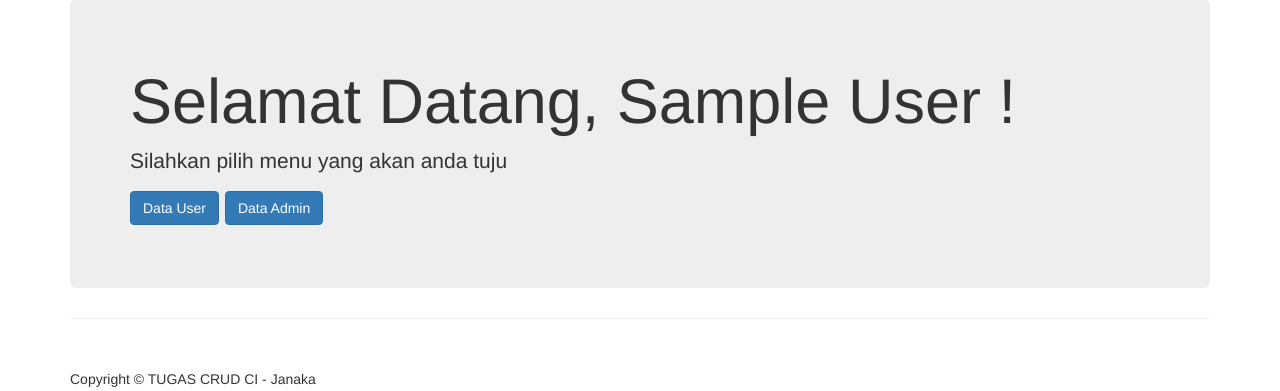
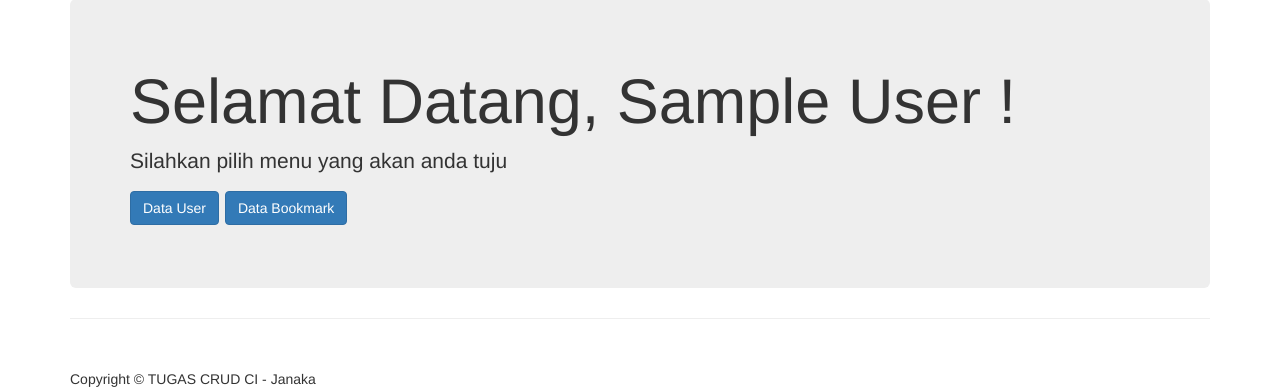
Before and after one commit to katanyaJATI/tugas-git-ci, a CodeIgniter app: page /tugas-crud-ci/index.php/home in a window 1280 px wide. Shown: the part 121-512 px from the top of the page. Run offline with CodeIgniter, Linux system fonts and the light colour scheme; the visitor is signed in with stand-in values (Sample User, id 1); some libraries are stand-ins or nearby versions.

Commit message:
rev. sebelumnya

```diff
--- a/application/views/body_menu.php
+++ b/application/views/body_menu.php
@@ -2,7 +2,7 @@
         <header class="jumbotron hero-spacer">
             <h1>Selamat Datang, <?php echo $this->session->userdata("nama"); ?> !</h1>
             <p>Silahkan pilih menu yang akan anda tuju</p>
-            <p><a class="btn btn-primary btn-large">Data User</a>
-            <a class="btn btn-primary btn-large">Data Admin</a>
+            <p><a href="home/lihat_user" class="btn btn-primary btn-large">Data User</a>
+            <a href="home/lihat_bookmark" class="btn btn-primary btn-large">Data Bookmark</a>
             </p>
         </header>
--- a/application/views/input_bookmark.php
+++ b/application/views/input_bookmark.php
@@ -1,5 +1,4 @@
 <div style="padding:30px;text-align:center">
-	<h1>CRUD Insert</h1>
 	<h2>Tambah Data Bookmark</h2>
 	<div style="width:400px; margin:0 auto">
 
```
